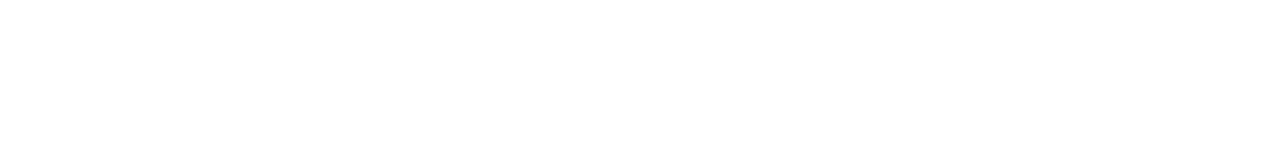
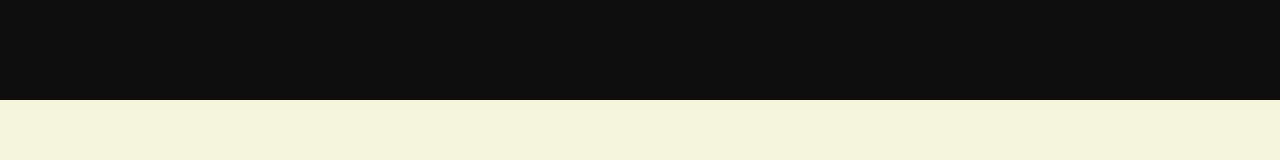
Before and after one commit to MaaserMohammad/Geoponics, a plain HTML site: page index.html in a window 1280 px wide. Drawn offline with Linux system fonts and the light colour scheme.

Commit message:
working on project

```diff
--- a/index.html
+++ b/index.html
@@ -8,7 +8,13 @@
 </head>
 <body>
     <div id="main">
+        <div id="page1">
+            <nav>
+                <img
+            </nav>
 
+
+        </div>
     </div>
     <script src="./Script.js"></script>
 </body>
--- a/style.css
+++ b/style.css
@@ -2,10 +2,24 @@
     margin: 0;
     padding: 0;
     box-sizing: border-box;
-    font-family: neu;
+    font-family: Gilroy;
 }
 
 html, body {
     height: 100%;
     width: 100%;
 }
+
+#page1{
+    height: 100vh;
+    width: 100%;
+    /* background-color: rgb(rgba(131, 239, 115, 0.753), rgb(78, 236, 78), rgb(204, 204, 244)); */
+    background-color:      #F5F5DC;
+    position: relative;
+}
+
+nav{
+    height: 100px;
+    width: 100%;
+    background: rgb(15, 15, 15);
+}
```
Also changed, not shown: assets/images/farming-1.png (added), assets/images/farming-2.png (added), assets/images/finallogomg.png (added), 1 other file.
